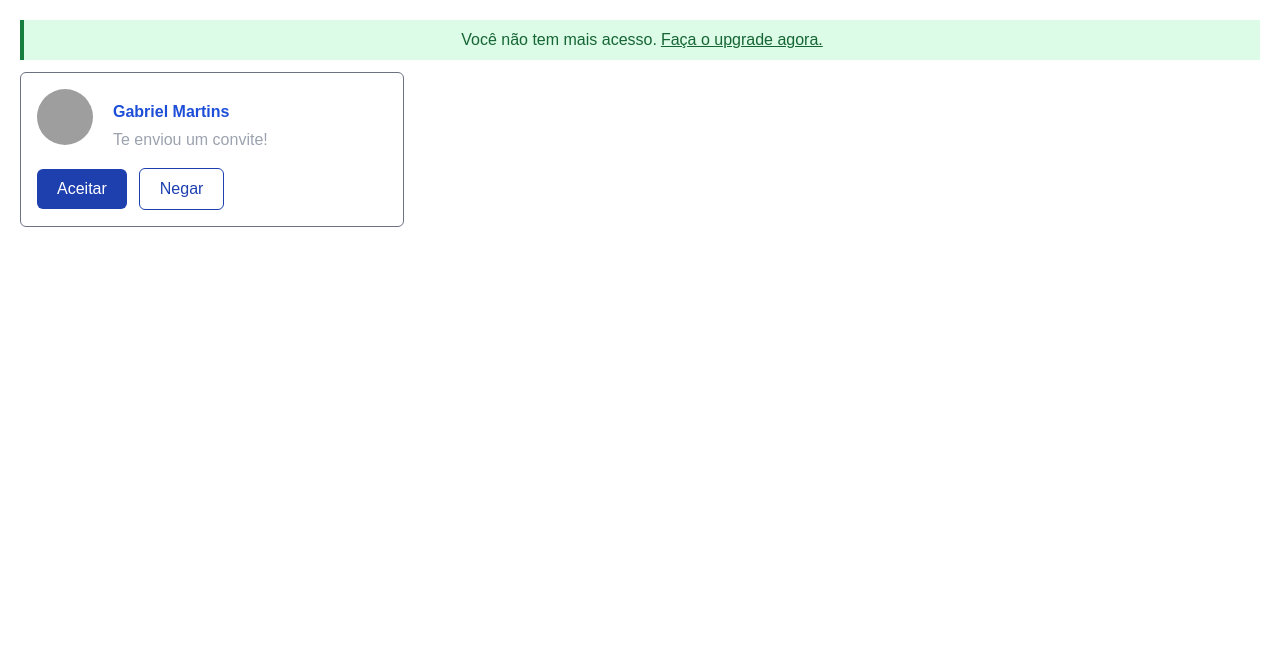
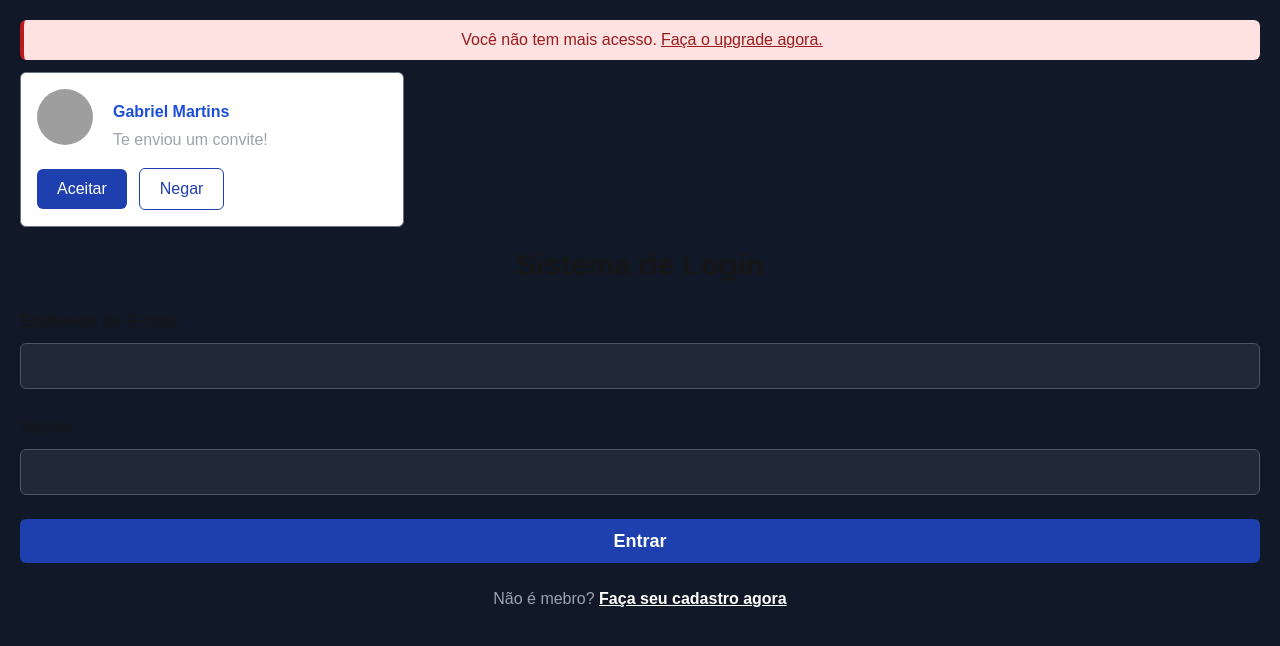
Before and after one commit to gbmartinz-dev/Formacao-Fullstack, a Next.js app in the folder FRONTEND/TAILWINDCSS/introducao-ao-tailwindcss/: page / in a window 1280 px wide. Shown: the top 646 px of the page. Built offline with nearby package versions, Linux system fonts and the light colour scheme; grey boxes are pictures that could not be loaded.

Commit message:
Exercício tela de login com tailwindcss

```diff
--- a/FRONTEND/TAILWINDCSS/introducao-ao-tailwindcss/src/app/page.tsx
+++ b/FRONTEND/TAILWINDCSS/introducao-ao-tailwindcss/src/app/page.tsx
@@ -1,11 +1,15 @@
 const Page = () => {
   return (
-    <div className="w-screen h-screen p-5">
-      <div className="bg-green-100 border-l-4 border-green-700 p-2 text-green-800 text-center">
+
+    // Desafio alert
+    <div className="w-screen h-screen p-5 bg-gray-900">
+      <div className="rounded-md bg-red-100 border-l-4 border-red-700 p-2 text-red-800 text-center">
         Você não tem mais acesso.
         <a href="" className="underline ml-1">Faça o upgrade agora.</a>
       </div>
 
+
+      {/* Cartão invite */}
       <div className="my-3 w-96 rounded-md border border-gray-500 bg-white p-4">
         <div>
           <div className="inline-block">
@@ -21,6 +25,28 @@ const Page = () => {
           <button className="ml-3 rounded-md px-5 py-2 border border-blue-800 text-blue-800">Negar</button>
         </div>
       </div>
+
+      <div className="mt-5">
+        <h1 className="text-3xl font-bold text-center">Sistema de Login</h1>
+
+        <div className="my-6">
+          <label className="block text-lg mb-2" htmlFor="emailField">Endereço de E-mail</label>
+          <input className="w-full p-2 rounded-md text-lg bg-gray-800 border border-gray-600 outline-blue-500" type="email" id="emailField" />
+        </div>
+
+        <div className="my-6">
+          <label className="block text-lg mb-2" htmlFor="passwordField">Senha</label>
+          <input className="w-full p-2 rounded-md text-lg bg-gray-800 border border-gray-600 outline-blue-500" type="email" id="passwordField" />
+        </div>
+
+        <div className="my-6">
+          <button className="w-full p-2 rounded-md text-lg font-bold border-none text-white bg-blue-800">Entrar</button>
+        </div>
+
+      </div>
+      <div className="text-center text-gray-400">
+        Não é mebro? <a className="text-white font-bold underline" href="">Faça seu cadastro agora</a>
+      </div>
     </div>
   );
 }
```
